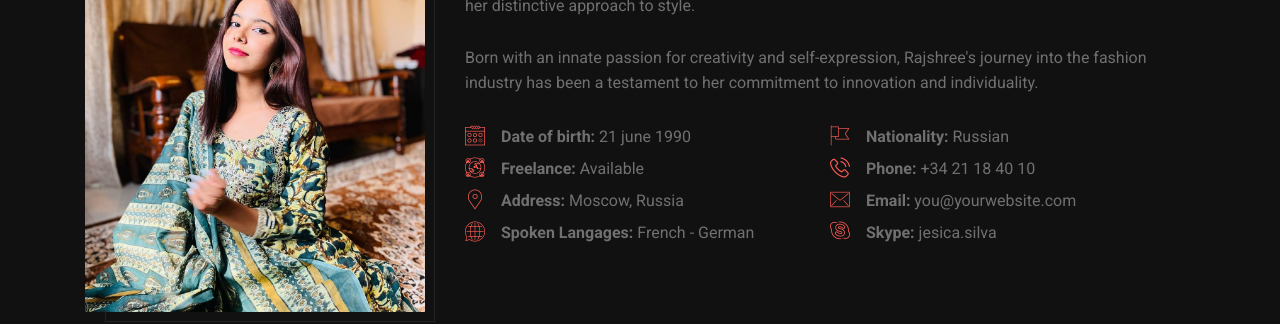
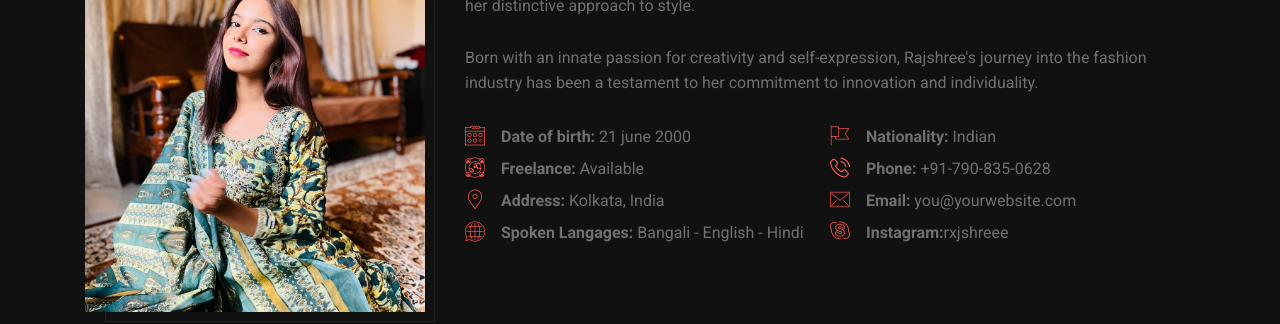
Before and after one commit to ankit0183/fashion, a plain HTML site: page index.html in a window 1280 px wide. Shown: the part 1060-1384 px from the top of the page. Drawn offline with Linux system fonts and the light colour scheme.

Commit message:
profil update

```diff
--- a/index.html
+++ b/index.html
@@ -146,14 +146,14 @@
 						industry has been a testament to her commitment to innovation and individuality.</p>
 
 						<ul>
-							<li><i class="flaticon-calendar"></i><b>Date of birth:</b> 21 june 1990</li>
-							<li><i class="flaticon-flag"></i><b>Nationality:</b> Russian</li>
+							<li><i class="flaticon-calendar"></i><b>Date of birth:</b> 21 june 2000</li>
+							<li><i class="flaticon-flag"></i><b>Nationality:</b> Indian</li>
 							<li><i class="flaticon-freelance"></i><b>Freelance:</b> Available</li>
-							<li><i class="flaticon-phone-call"></i><b>Phone:</b> +34 21 18 40 10</li>
-							<li><i class="flaticon-placeholder"></i><b>Address:</b> Moscow, Russia</li>
+							<li><i class="flaticon-phone-call"></i><b>Phone:</b> +91-790-835-0628</li>
+							<li><i class="flaticon-placeholder"></i><b>Address:</b> Kolkata, India</li>
 							<li><i class="flaticon-email"></i><b>Email:</b> you@yourwebsite.com</li>
-							<li><i class="flaticon-translation"></i><b>Spoken Langages:</b> French - German</li>
-							<li><i class="flaticon-skype"></i><b>Skype:</b> jesica.silva</li>
+							<li><i class="flaticon-translation"></i><b>Spoken Langages:</b> Bangali - English - Hindi</li>
+							<li><i class="flaticon-skype"></i><b>Instagram:</b>rxjshreee</li>
 						</ul>
 					</div>
 					<!-- About Content End -->
```
